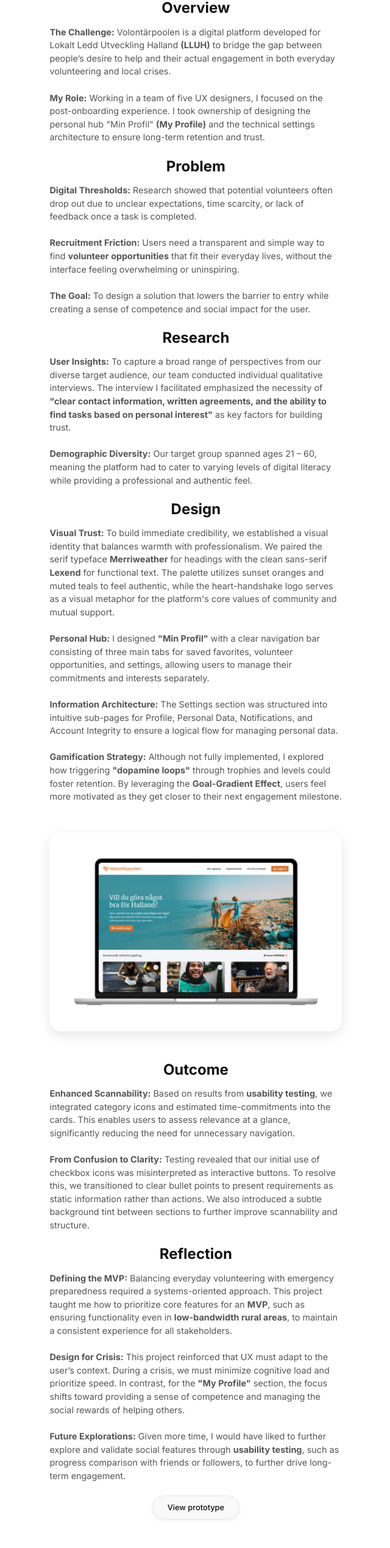
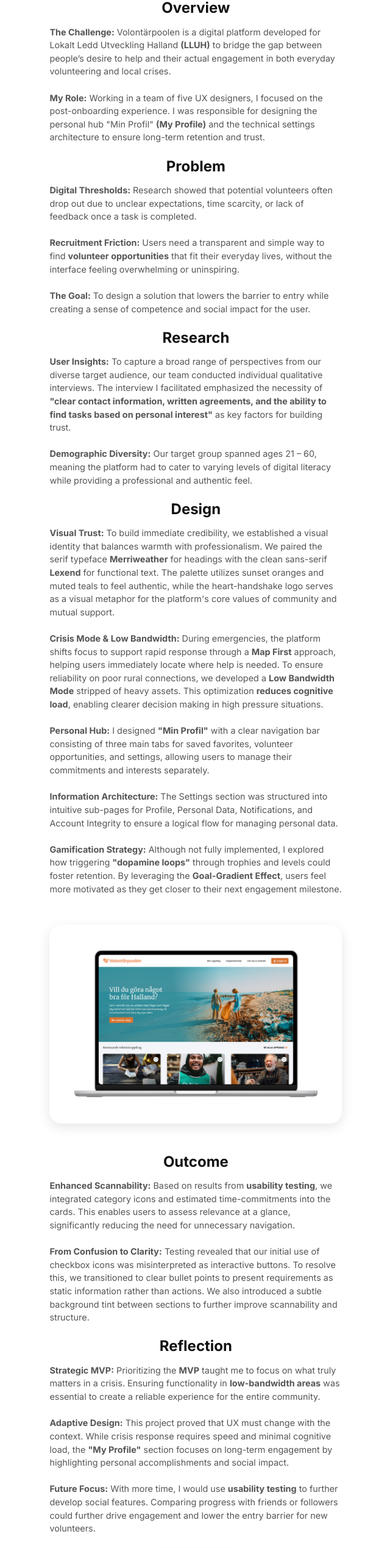
Before and after one commit to desjohnsen/portfolio, a React (Vite) app: page /project/volontarpoolen in a window 1280 px wide. Shown: the part 908-3446 px from the top of the page at 61% size, without its empty margins (365-1005 px from the left). Built offline with nearby package versions, Linux system fonts and the light colour scheme.

Commit message:
docs: finalize Volontärpoolen case study with crisis mode and refined reflection

```diff
--- a/src/pages/Project6.jsx
+++ b/src/pages/Project6.jsx
@@ -123,7 +123,7 @@
         </p>
 
         <p>
-          <strong>My Role:</strong> Working in a team of five UX designers, I focused on the post-onboarding experience. I took ownership of designing the personal hub "Min Profil" <strong>(My Profile)</strong> and the technical settings architecture to ensure long-term retention and trust.
+          <strong>My Role:</strong> Working in a team of five UX designers, I focused on the post-onboarding experience. I was responsible for designing the personal hub "Min Profil" <strong>(My Profile)</strong> and the technical settings architecture to ensure long-term retention and trust.
         </p>
       </section>
 
@@ -159,6 +159,10 @@
           <strong>Visual Trust:</strong> To build immediate credibility, we established a visual identity that balances warmth with professionalism. We paired the serif typeface <strong>Merriweather</strong> for headings with the clean sans-serif <strong>Lexend</strong> for functional text. The palette utilizes sunset oranges and muted teals to feel authentic, while the heart-handshake logo serves as a visual metaphor for the platform's core values of community and mutual support.
         </p>
 
+        <p>
+          <strong>Crisis Mode & Low Bandwidth:</strong> During emergencies, the platform shifts focus to support rapid response through a <strong>Map First</strong> approach, helping users immediately locate where help is needed. To ensure reliability on poor rural connections, we developed a <strong>Low Bandwidth Mode</strong> stripped of heavy assets. This optimization <strong>reduces cognitive load</strong>, enabling clearer decision making in high pressure situations.
+        </p>
+
        <p>
           <strong>Personal Hub:</strong> I designed <strong>"Min Profil"</strong> with a clear navigation bar consisting of three main tabs for saved favorites, volunteer opportunities, and settings, allowing users to manage their commitments and interests separately.
         </p>
@@ -189,17 +193,16 @@
 
       <section id="reflection" className="project-content">
         <h2>Reflection</h2>
-
         <p>
-          <strong>Defining the MVP:</strong> Balancing everyday volunteering with emergency preparedness required a systems-oriented approach. This project taught me how to prioritize core features for an <strong>MVP</strong>, such as ensuring functionality even in <strong>low-bandwidth rural areas</strong>, to maintain a consistent experience for all stakeholders.
+          <strong>Strategic MVP:</strong> Prioritizing the <strong>MVP</strong> taught me to focus on what truly matters in a crisis. Ensuring functionality in <strong>low-bandwidth areas</strong> was essential to create a reliable experience for the entire community.
         </p>
 
         <p>
-          <strong>Design for Crisis:</strong> This project reinforced that UX must adapt to the user’s context. During a crisis, we must minimize cognitive load and prioritize speed. In contrast, for the <strong>"My Profile"</strong> section, the focus shifts toward providing a sense of competence and managing the social rewards of helping others.
+          <strong>Adaptive Design:</strong> This project proved that UX must change with the context. While crisis response requires speed and minimal cognitive load, the <strong>"My Profile"</strong> section focuses on long-term engagement by highlighting personal accomplishments and social impact.
         </p>
 
         <p>
-          <strong>Future Explorations:</strong> Given more time, I would have liked to further explore and validate social features through <strong>usability testing</strong>, such as progress comparison with friends or followers, to further drive long-term engagement.
+          <strong>Future Focus:</strong> With more time, I would use <strong>usability testing</strong> to further develop social features. Comparing progress with friends or followers could further drive engagement and lower the entry barrier for new volunteers.
         </p>
 
         <div className="project-actions">
```
